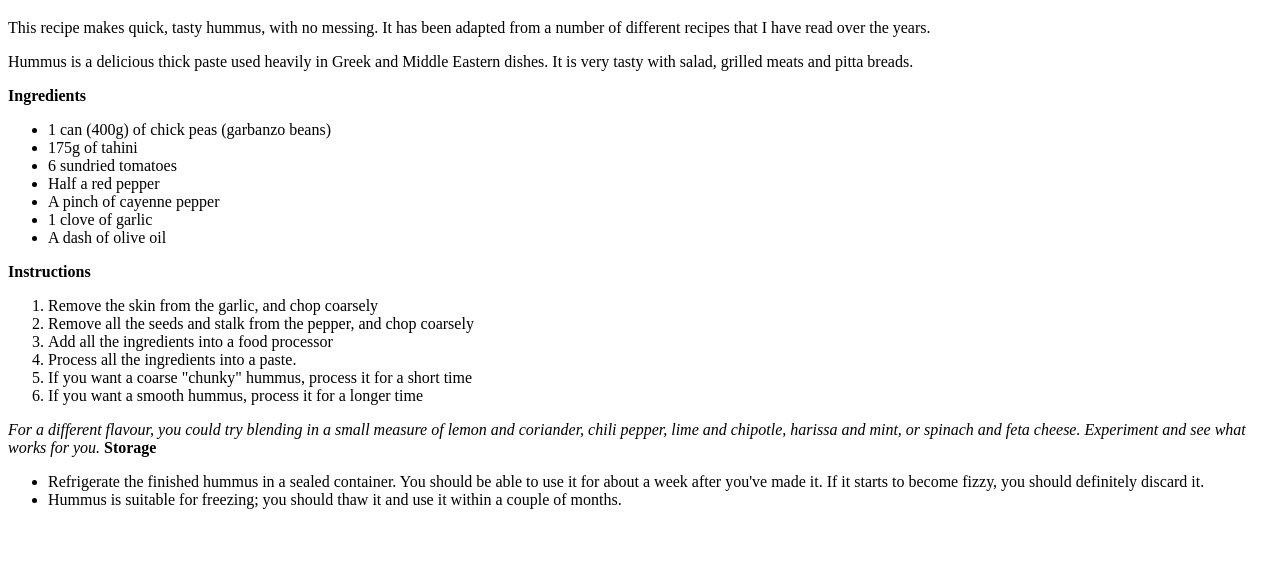
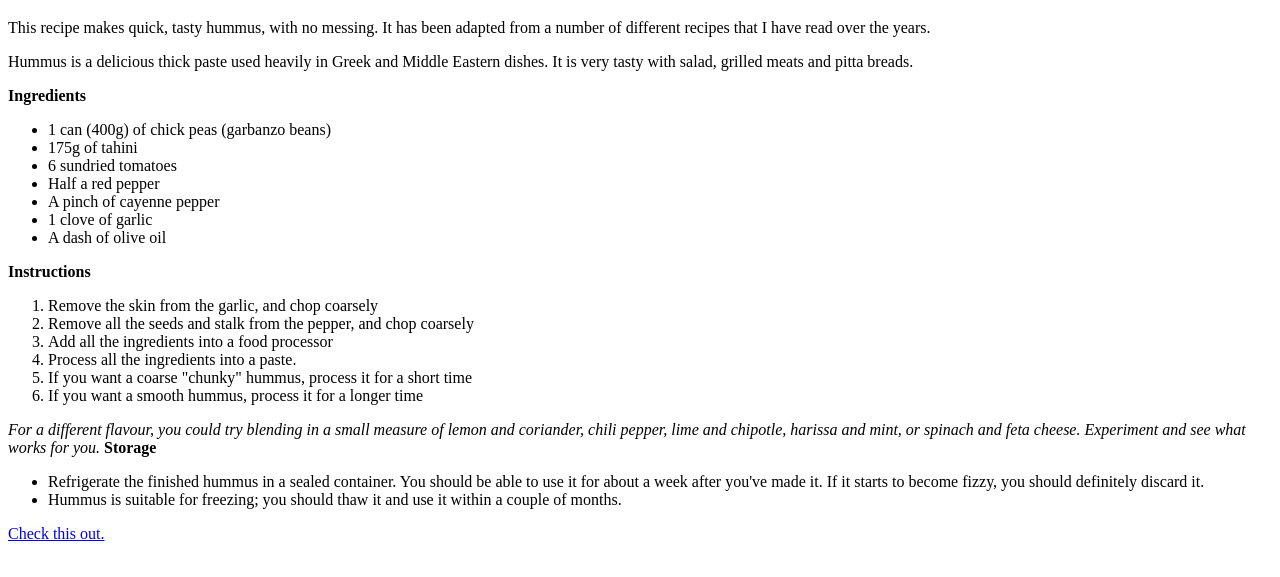
Before and after one commit to blair-cannon/recipe.html, a plain HTML site: page index.html in a window 1280 px wide. Shown: the part 61-638 px from the top of the page. Drawn offline with Linux system fonts and the light colour scheme.

Commit message:
UPdate index.html

```diff
--- a/index.html
+++ b/index.html
@@ -46,6 +46,7 @@
      <li>Hummus is suitable for freezing; you should thaw it and use it within a couple of months.</li>
     </ul>
 
+    <a href="https://www.yahoo.com/" title="heyo">Check this out.</a>
 
 
   </body>
```
